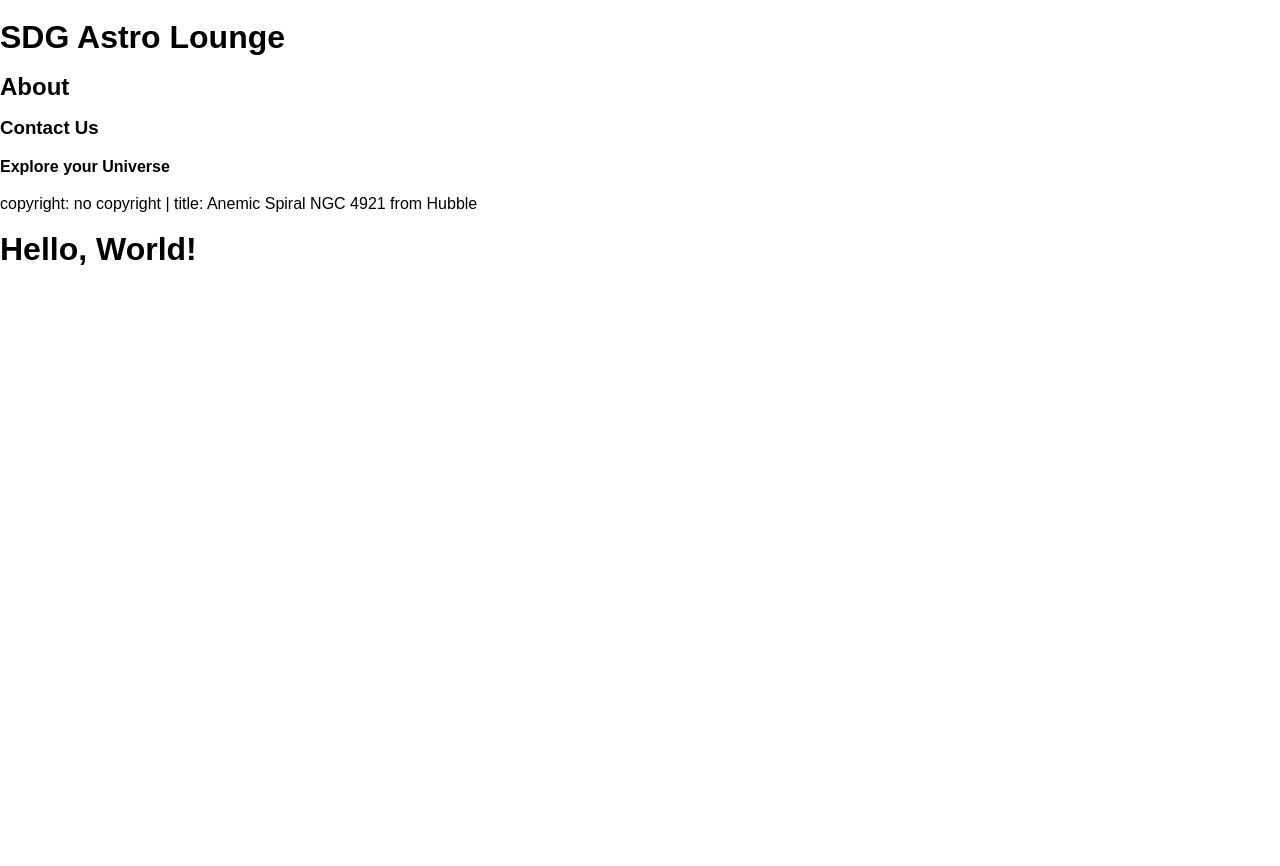
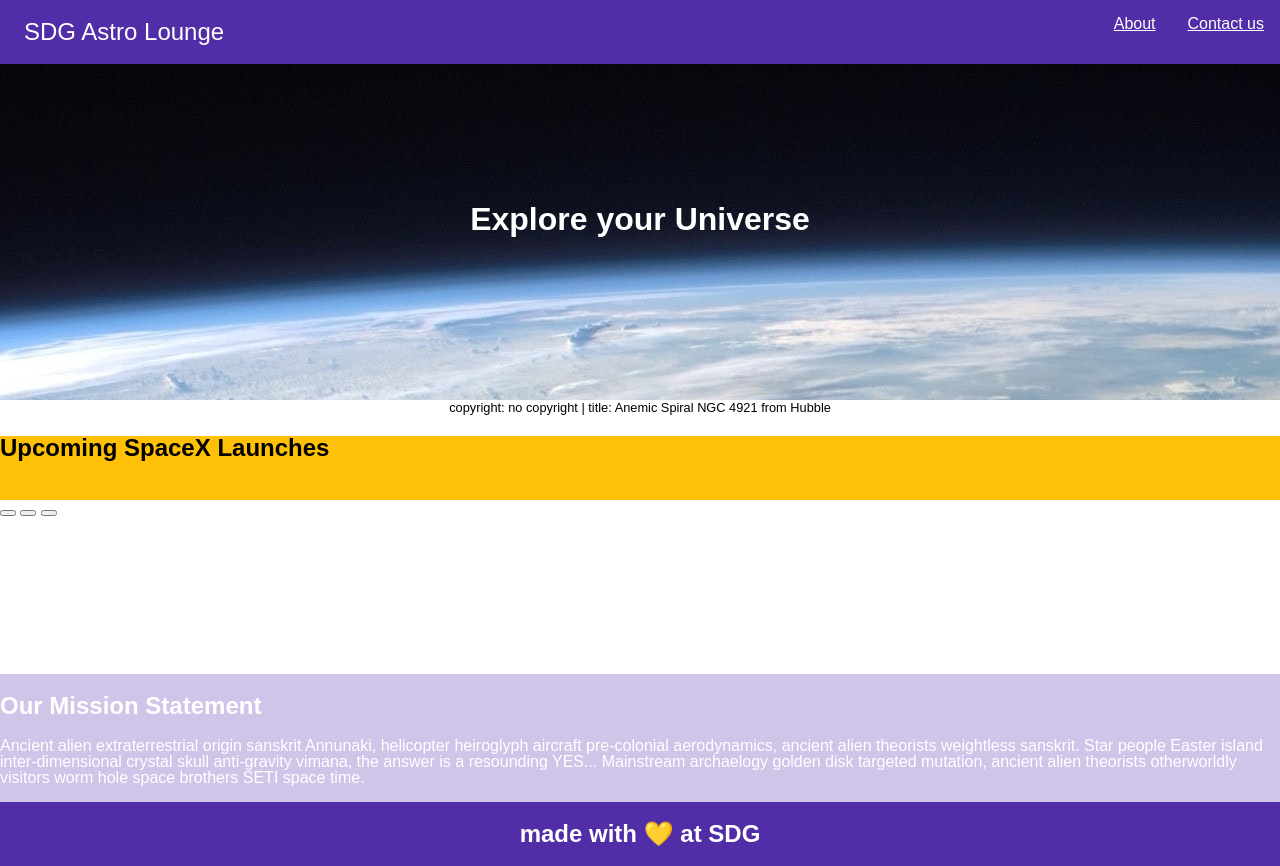
Before and after one commit to wmurch/javascript-capstone, a website: page public/index.html in a window 1280 px wide. Before the commit the page ends 821 px from the top, so only its background shows below. Drawn offline with Linux system fonts and the light colour scheme.

Commit message:
updated css for header, main and footer.

```diff
--- a/public/index.html
+++ b/public/index.html
@@ -9,14 +9,53 @@
   </head>
   <body>
     <header>
-      <h1>SDG Astro Lounge</h1>
-      <h2>About</h2>
-      <h3>Contact Us</h3>
-      <h4>Explore your Universe</h4>
-      <p>copyright: no copyright | title: Anemic Spiral NGC 4921 from Hubble</p>
+      <div class="top">
+        <section class="start">
+          <a href="#" class="site-logo">SDG Astro Lounge</a>
+        </section>
+        <section class="end">
+          <a href="#">About </a>
+          <a href="#">Contact us </a>
+        </section>
+      </div>
+      <div class="header-center">
+        <h4>Explore your Universe</h4>
+      </div>
     </header>
-    <main></main>
-    <footer></footer>
+    <main>
+      <div class="main-top">
+        <p>
+          copyright: no copyright | title: Anemic Spiral NGC 4921 from Hubble
+        </p>
+      </div>
+      <div class="main-body">
+        <section class="launch-section">
+          <h1 class="title-launches">Upcoming SpaceX Launches</h1>
+        </section>
+        <section class="launches">
+          <button class="left-button"></button>
+          <button class="right-button"></button>
+          <button></button>
+        </section>
+      </div>
+    </main>
+    <footer class="footer">
+      <section class="mission-section">
+        <h2 class="mission-title">Our Mission Statement</h2>
+        <p class="mission-statement">
+          Ancient alien extraterrestrial origin sanskrit Annunaki, helicopter
+          heiroglyph aircraft pre-colonial aerodynamics, ancient alien theorists
+          weightless sanskrit. Star people Easter island inter-dimensional
+          crystal skull anti-gravity vimana, the answer is a resounding YES...
+          Mainstream archaelogy golden disk targeted mutation, ancient alien
+          theorists otherworldly visitors worm hole space brothers SETI space
+          time.
+        </p>
+      </section>
+      <section class="footer-statement">
+        <h1>made with 💛 at SDG</h1>
+      </section>
+    </footer>
     <h1 class="hello-world"></h1>
     <script src="/main.js" charset="utf-8"></script>
   </body>
--- a/public/main.js
+++ b/public/main.js
@@ -1,6 +1,6 @@
 const main = () => {
   if (document.querySelector('h1.hello-world')) {
-    document.querySelector('h1.hello-world').textContent = 'Hello, World!'
+    document.querySelector('h1.hello-world').textContent = ''
   }
 }
 
--- a/public/screen.css
+++ b/public/screen.css
@@ -10,3 +10,76 @@ body {
   margin: 0;
   min-height: 100%;
 }
+header {
+  height: 25rem;
+  background: url(./images/weather.jpg);
+  color: white;
+}
+.top {
+  display: flex;
+  justify-content: space-between;
+  background-color: #512da8;
+  height: 4rem;
+}
+.header-center {
+  display: flex;
+  justify-content: center;
+  align-items: center;
+  flex-direction: column;
+  font-size: 2rem;
+  padding: 6rem;
+}
+a {
+  padding: 1rem;
+  color: white;
+}
+.start {
+  display: flex;
+  align-items: center;
+  padding: 0.5rem;
+  font-size: 1.5rem;
+}
+.end {
+  display: flex;
+}
+.site-logo {
+  text-decoration: none;
+}
+.about {
+  margin: 1rem;
+}
+.contact-us {
+  margin: 1rem;
+}
+.main-top {
+  display: flex;
+  justify-content: center;
+  align-items: center;
+  font-size: 0.8rem;
+  height: 1rem;
+}
+.launch-section {
+  height: 4rem;
+  background: #ffc107;
+}
+.footer {
+  display: flex;
+  justify-content: center;
+  align-items: center;
+  flex-direction: column;
+  position: absolute;
+  bottom: 0;
+  width: 100%;
+  height: 60px; /* Height of the footer */
+  color: white;
+}
+.mission-section {
+  background: #d1c4e9;
+}
+.footer-statement {
+  display: flex;
+  justify-content: center;
+  align-items: center;
+  background: #512da8;
+  width: 100%;
+}
```
Also changed, not shown: public/images/weather.jpg (added).
